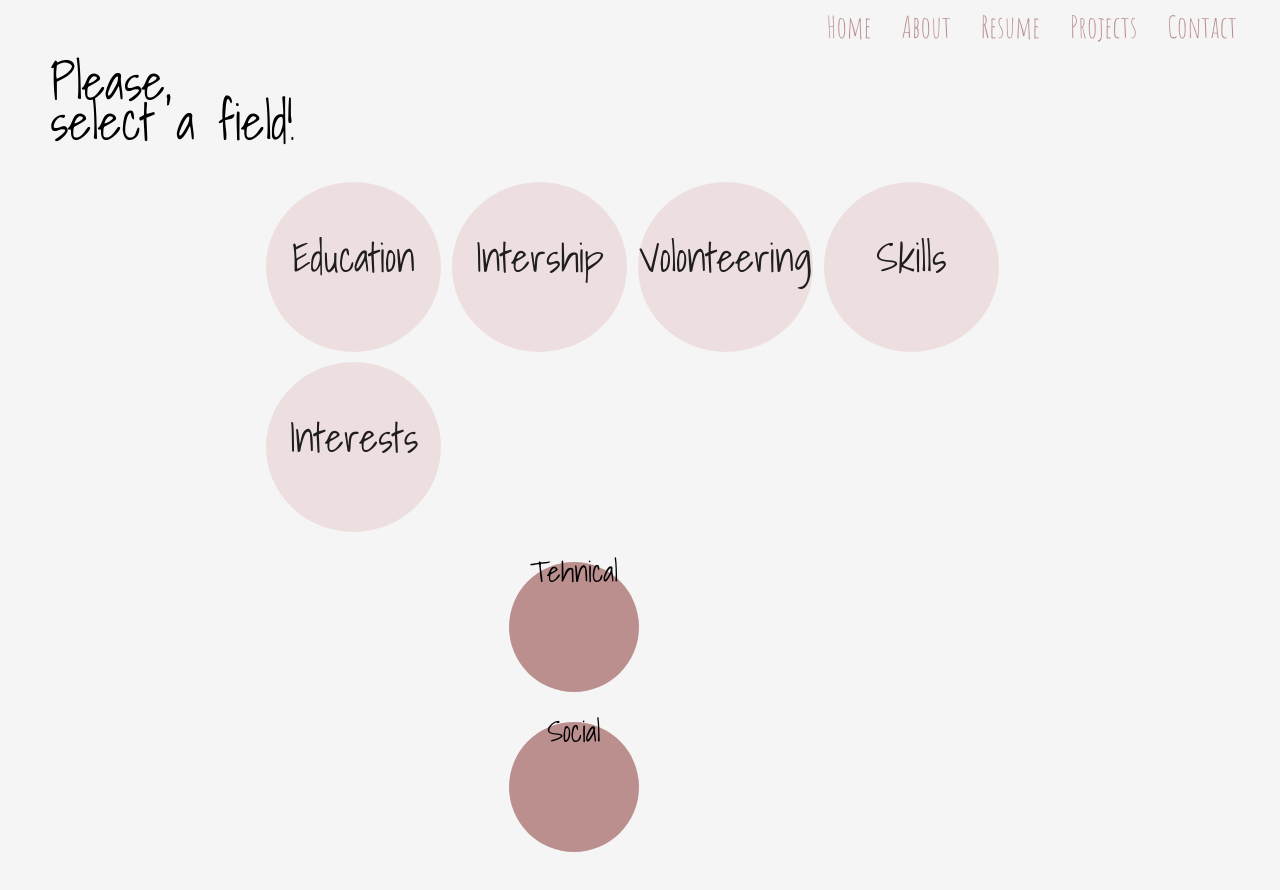
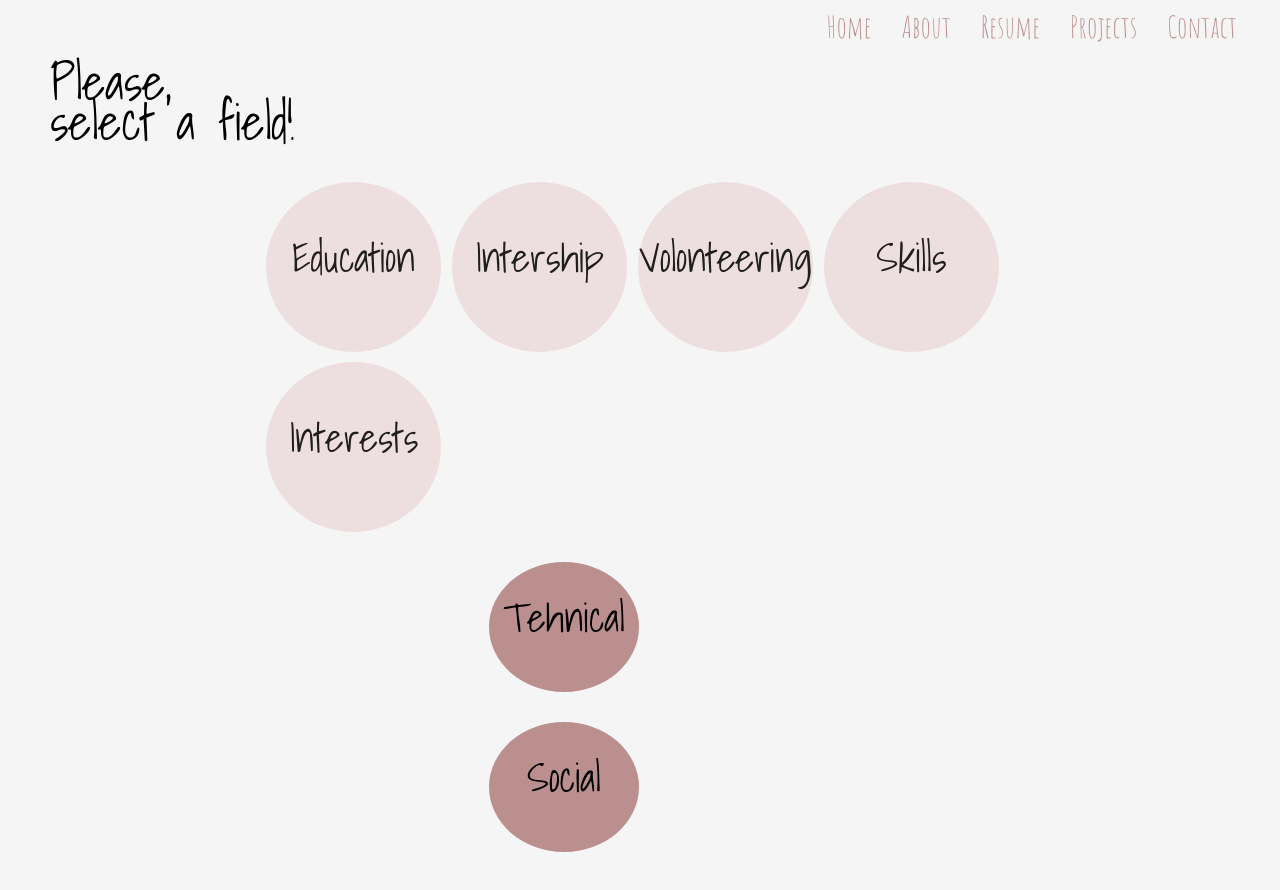
Before and after one commit to Emi-GitHub/CV-React-Redux, a React (Create React App) app: page /resume in a window 1280 px wide. Both pictures are taken after a click on the element "Skills". Shown: the top 890 px of the page. Built offline with nearby package versions, Linux system fonts and the light colour scheme.

Commit message:
css changes

```diff
--- a/src/Style/Resume.css
+++ b/src/Style/Resume.css
@@ -115,6 +115,7 @@
         width: 130px !important;
         margin-right: 1px !important;
         font-size: 29px !important;
+        padding-top: 45px;
     }
     .fh-interests {
         margin-left: 0px !important;
@@ -148,9 +149,10 @@
         margin-left: 200px;
     }
     .dot-skills {
-        font-size: 40px;
-        margin-top: 30px;
-        width: 150px;
+        font-size: 40px !important;
+        margin-top: 30px !important;
+        width: 150px !important;
+        padding-top: 45px;
     }
     .aid-resume {
         height: 170px !important;
```
